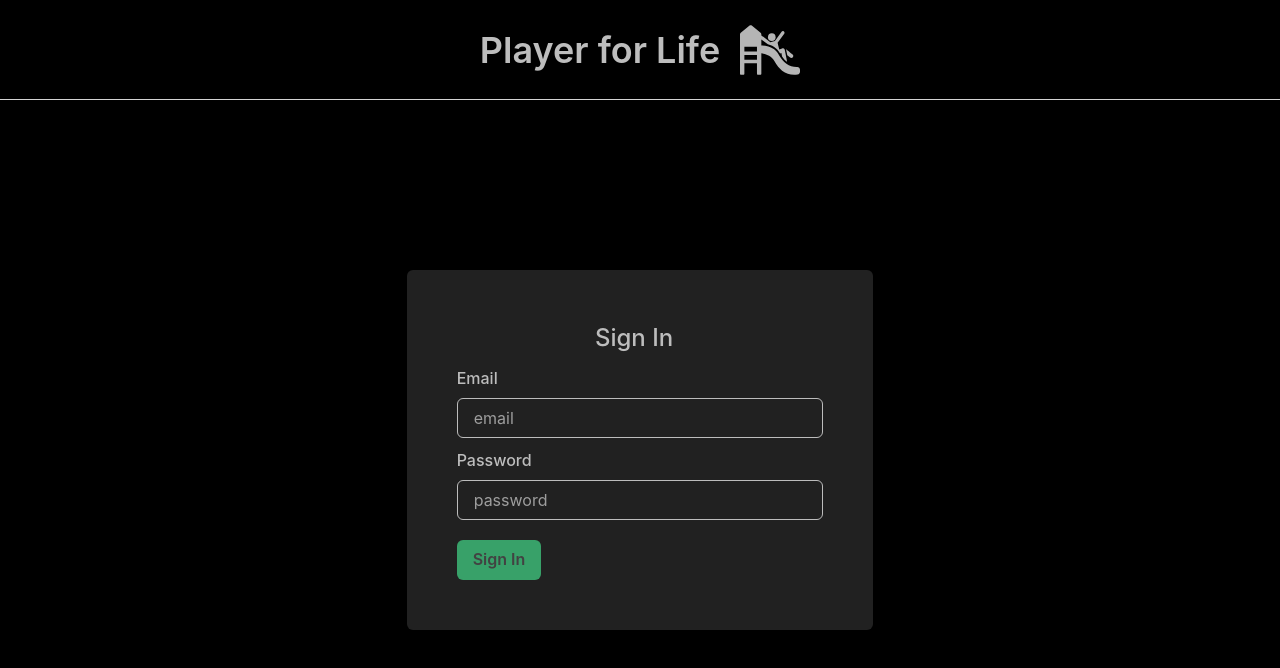
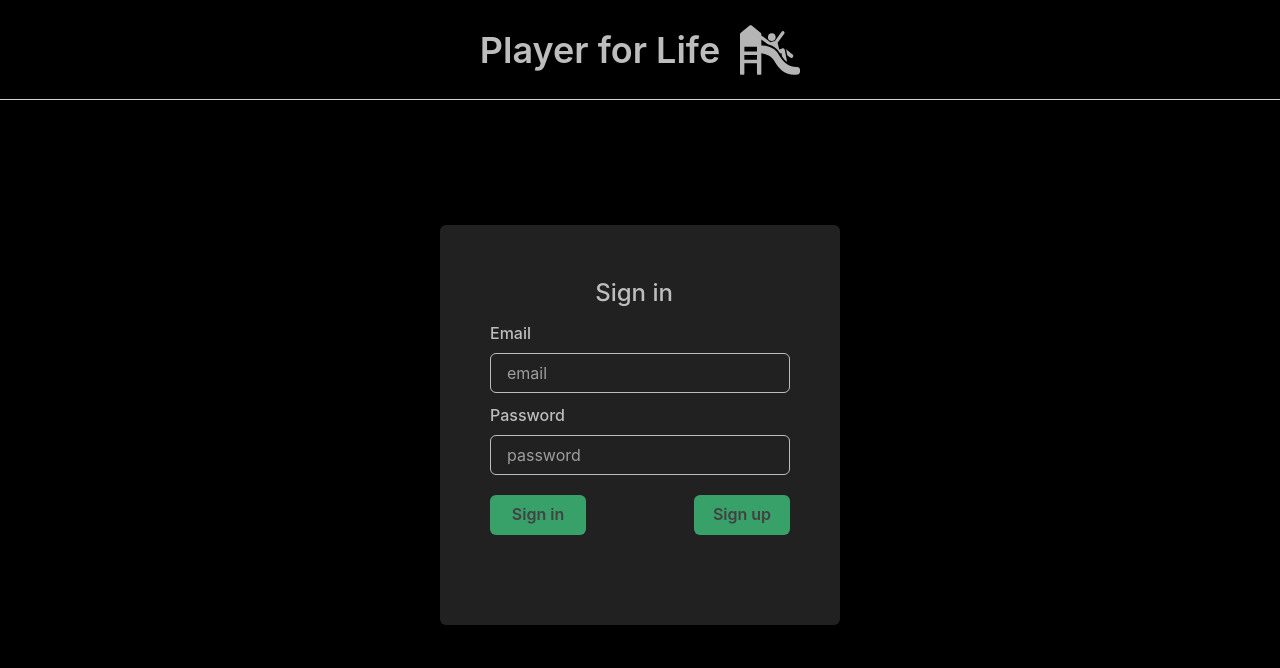
Before and after one commit to joey-ma/press-play, a Next.js app: page /signin in a window 1280 px wide. Shown: the top 668 px of the page. Built offline with nearby package versions, Linux system fonts and the light colour scheme; what easy-peasy would draw is missing.

Commit message:
Add alt button for signin/signup page, with corresponding loading states, cleaned up code.

```diff
--- a/components/authForm.tsx
+++ b/components/authForm.tsx
@@ -5,34 +5,63 @@ import { useSWRConfig } from 'swr';
 import { auth } from '../lib/mutations';
 import NextImage from 'next/image';
 
-const AuthForm: FC<{ mode: 'signin' | 'signup' }> = ({ mode }) => {
+const AuthForm: FC<{
+  mode: 'signin' | 'signup';
+}> = ({ mode }) => {
   const [email, setEmail] = useState('');
   const [password, setPassword] = useState('');
-  const [isLoading, setIsLoading] = useState(false);
+  const [loadingSignin, setLoadingSignin] = useState(false);
+  const [loadingSignup, setLoadingSignup] = useState(false);
+  const [statusMessage, setStatusMessage] = useState('');
+  const altButtonStatus = mode === 'signin' ? loadingSignup : loadingSignin;
   const router = useRouter();
 
-  const modeText = mode === 'signin' ? 'Sign In' : 'Sign Up';
+  if (process.env.NODE === 'development') {
+    console.log('mode:', mode);
+    console.log('loadingSignup:', loadingSignup);
+  }
 
   const handleSubmit = async (e: any) => {
     e.preventDefault();
-    setIsLoading(true);
+    if (mode === 'signin') setLoadingSignin(true);
+    if (mode === 'signup') setLoadingSignup(true);
 
-    await auth(mode, { email, password });
-    if (process.env.NODE === 'development')
+    const access = await auth(mode, { email, password });
+
+    const { id } = access;
+    if (id) router.push('/');
+
+    if (process.env.NODE === 'development') {
+      console.log(
+        `🚀 -> file: authForm.tsx -> line 28 -> handleSubmit -> access:`,
+        access
+      );
+
       console.log(
         '🚀 ~ file: authForm.tsx ~ line 23 ~ handleSubmit ~ mode, email, password:',
         mode,
         email,
         password
       );
+    }
 
-    setIsLoading(false);
-    router.push('/');
+    if (access.error !== undefined) {
+      if (access.error === 'Invalid request, or user already exists') {
+        setStatusMessage('Invalid request, or user already exists.');
+      }
+      if (access.error === 'Email or password is wrong') {
+        setStatusMessage('Signin failed.');
+      }
+    }
+
+    if (mode === 'signin') setLoadingSignin(false);
+    if (mode === 'signup') setLoadingSignup(false);
   };
 
   return (
     <Box height="100vh" width="100vw" bg="black">
       <Flex
+        id="app-header"
         justify="center"
         align="center"
         height="100px"
@@ -62,9 +91,17 @@ const AuthForm: FC<{ mode: 'signin' | 'signup' }> = ({ mode }) => {
           />
         </Box>
       </Flex>
-      <Flex justify="center" align="center" height="calc(100vh - 100px)">
+      <Flex
+        id="auth-form-container"
+        justify="center"
+        align="center"
+        height="calc(100vh - 150px)"
+      >
         <Box padding="50px" bg="gray.900" borderRadius="6px">
-          <form onSubmit={handleSubmit}>
+          <form
+            onSubmit={handleSubmit}
+            style={{ height: '300px', width: '300px' }}
+          >
             <FormLabel
               color="gray.400"
               display="flex"
@@ -72,7 +109,7 @@ const AuthForm: FC<{ mode: 'signin' | 'signup' }> = ({ mode }) => {
               marginBottom="10px"
               justifyContent="center"
             >
-              {modeText}
+              {mode === 'signin' ? 'Sign in' : 'Sign up'}
             </FormLabel>
             <FormLabel color="gray.400">Email</FormLabel>
             <Input
@@ -90,19 +127,55 @@ const AuthForm: FC<{ mode: 'signin' | 'signup' }> = ({ mode }) => {
               type="password"
               onChange={(e) => setPassword(e.target.value)}
             />
+            <Flex justifyContent="space-between">
+              {/* Main Button */}
               <Button
-              marginTop="10px"
                 type="submit"
                 bg="green.500"
-              isLoading={isLoading}
+                isLoading={mode === 'signin' ? loadingSignin : loadingSignup}
+                marginTop="10px"
                 sx={{
                   '&:hover': {
                     bg: 'green.300',
                   },
                 }}
+                width="6em"
               >
-              {modeText}
+                {mode === 'signin' ? 'Sign in' : 'Sign up'}
               </Button>
+              {/* Alt Button */}
+              <Button
+                type="button"
+                bg="green.500"
+                isLoading={altButtonStatus}
+                marginTop="10px"
+                sx={{
+                  '&:hover': {
+                    bg: 'green.300',
+                  },
+                }}
+                width="6em"
+                onClick={(e) => {
+                  e.preventDefault();
+                  if (mode === 'signin') {
+                    setLoadingSignup(true);
+                    router.push('/signup');
+                  }
+                  if (mode === 'signup') {
+                    setLoadingSignin(true);
+                    router.push('/signin');
+                  }
+                }}
+              >
+                {mode !== 'signin' ? 'Sign in' : 'Sign up'}
+              </Button>
+            </Flex>
+            {/* signin status for user */}
+            {statusMessage ? (
+              <Box marginTop="1em" color="crimson">
+                {statusMessage}
+              </Box>
+            ) : null}
           </form>
         </Box>
       </Flex>
@@ -113,62 +186,12 @@ const AuthForm: FC<{ mode: 'signin' | 'signup' }> = ({ mode }) => {
 export default AuthForm;
 
 // * Binding element 'mode' implicitly has an 'any' type.
-// export default function AuthForm({ mode }): FC<{ mode: 'signin' | 'signup' }> {
-//   const [email, setEmail] = useState();
-//   const [password, setPassword] = useState();
-//   const [isLoading, setIsLoading] = useState(false);
-//   const router = useRouter();
-
-//   const handleSubmit = async (e: any) => {
-//     e.preventDefault();
-//     setIsLoading(true);
-
-//     await auth(mode, { email, password });
-//     setIsLoading(false);
-//     router.push('/');
-//   };
-
-//   return (
-//     <Box height="100vh" width="100vw" bg="black">
-//       <Flex
-//         justify="center"
-//         align="center"
-//         height="100px"
-//         borderBottom="white 1px solid"
-//       >
-//         <NextImage src="/playground-svg.svg" height={60} width={120} />
-//       </Flex>
-//       <Flex justify="center" align="center" height="calc(100vh - 100px)">
-//         <Box padding="50px" bg="gray.900" borderRadius="6px">
-//           <form onSubmit={handleSubmit}>
-//             <Input
-//               marginBottom="10px"
-//               placeholder="email"
-//               type="email"
-//               onChange={(e) => setEmail(e.target.value)}
-//             />
-//             <Input
-//               marginY="10px"
-//               placeholder="password"
-//               type="password"
-//               onChange={(e) => setPassword(e.target.value)}
-//             />
-//             <Button
-//               marginTop="10px"
-//               type="submit"
-//               bg="green.500"
-//               isLoading={isLoading}
-//               sx={{
-//                 '&:hover': {
-//                   bg: 'green.300',
-//                 },
-//               }}
-//             >
-//               {mode === 'signin' ? 'Sign In' : 'Sign Up'}
-//             </Button>
-//           </form>
-//         </Box>
-//       </Flex>
-//     </Box>
-//   );
-// }
+/*  notes TypeScript syntax only
+    (for traditional export default function)
+export default function AuthForm1({
+  mode = 'signin',
+}): FC<{ mode: 'signin' | 'signup' }> {
+  const log = `Type 'Element' is not assignable to type 'FC<{ mode: "signin" | "signup"; }>'.
+  Type 'ReactElement<any, any>' provides no match for the signature '(props: { mode: "signin" | "signup"; }, context?: any): ReactElement<any, any> | null'.`
+  return <div>Notes only</div>;
+} */
--- a/lib/fetcher.ts
+++ b/lib/fetcher.ts
@@ -12,7 +12,18 @@ export default function fetcher(url: string, data: any = undefined) {
     if (process.env.NODE_ENV === 'development')
       console.log('res status:', res.status);
 
-    if (res.status > 399 || res.status < 200) throw new Error();
+    // todo: handle more user interactions
+    // 401: Unauthorized
+    // if (res.status === 401) {
+    //   console.log(res.url);
+    // }
+
+    if (res.status > 399 || res.status < 200) {
+      console.log('at url:', res.url);
+      console.log('res.status:', res.status);
+      // throw new Error();
+    }
+
     return res.json();
   });
 }
--- a/pages/api/signin.ts
+++ b/pages/api/signin.ts
@@ -54,5 +54,6 @@ export default async function signin(
   } else {
     res.status(401);
     res.json({ error: 'Email or password is wrong' });
+    // res.redirect('/signup');
   }
 }
--- a/pages/api/signup.ts
+++ b/pages/api/signup.ts
@@ -13,11 +13,6 @@ export default async function signup(
 
   const { name, email, password } = req.body;
 
-  console.log(`data received from request body:
-  name: ${name}
-  email: ${email},
-  password: ${email}`);
-
   let user;
 
   try {
@@ -28,10 +23,18 @@ export default async function signup(
         password: bcrypt.hashSync(password, salt),
       },
     });
+
+    if (process.env.NODE_ENV === 'development') {
+      console.log(`data received from request body:
+      name: ${name}
+      email: ${email},
+      password: ${email}`);
+
+      console.log('user created:', user);
+    }
   } catch (e) {
     res.status(401);
-    res.json({ error: 'Invalid request, or user already exists' });
-    return;
+    return res.json({ error: 'Invalid request, or user already exists' });
   }
 
   const token = jwt.sign(
--- a/pages/signin.tsx
+++ b/pages/signin.tsx
@@ -1,7 +1,9 @@
 import type { NextPage } from 'next';
 import AuthForm from '../components/authForm';
 
-const Signin: NextPage = () => <AuthForm mode="signin" />;
+const Signin: NextPage = () => {
+  return <AuthForm mode="signin" />;
+};
 
 Signin.authPage = true;
 
--- a/pages/signup.tsx
+++ b/pages/signup.tsx
@@ -1,7 +1,9 @@
 import type { NextPage } from 'next';
 import AuthForm from '../components/authForm';
 
-const Signup: NextPage = () => <AuthForm mode="signup" />;
+const Signup: NextPage = () => {
+  return <AuthForm mode="signup" />;
+};
 
 Signup.authPage = true;
 
```
Lines whose indentation alone changed are shown as unchanged.
